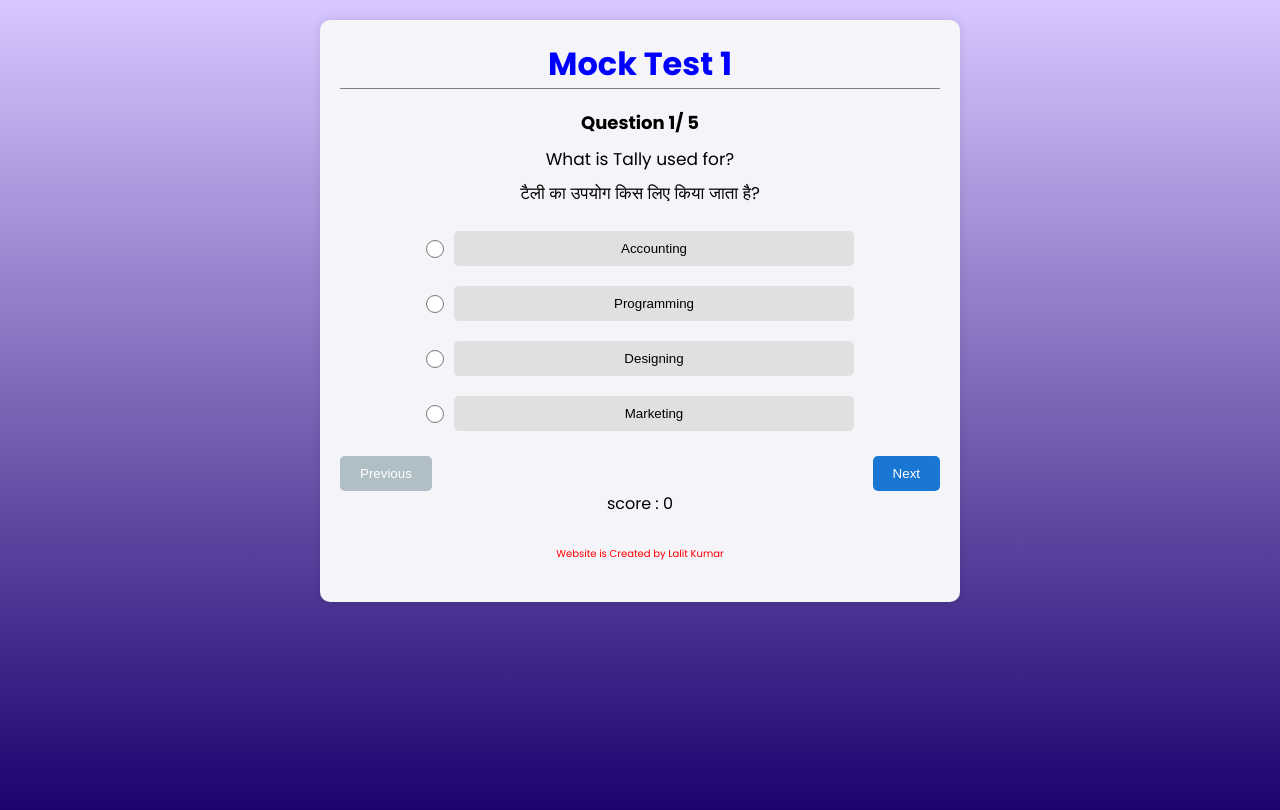
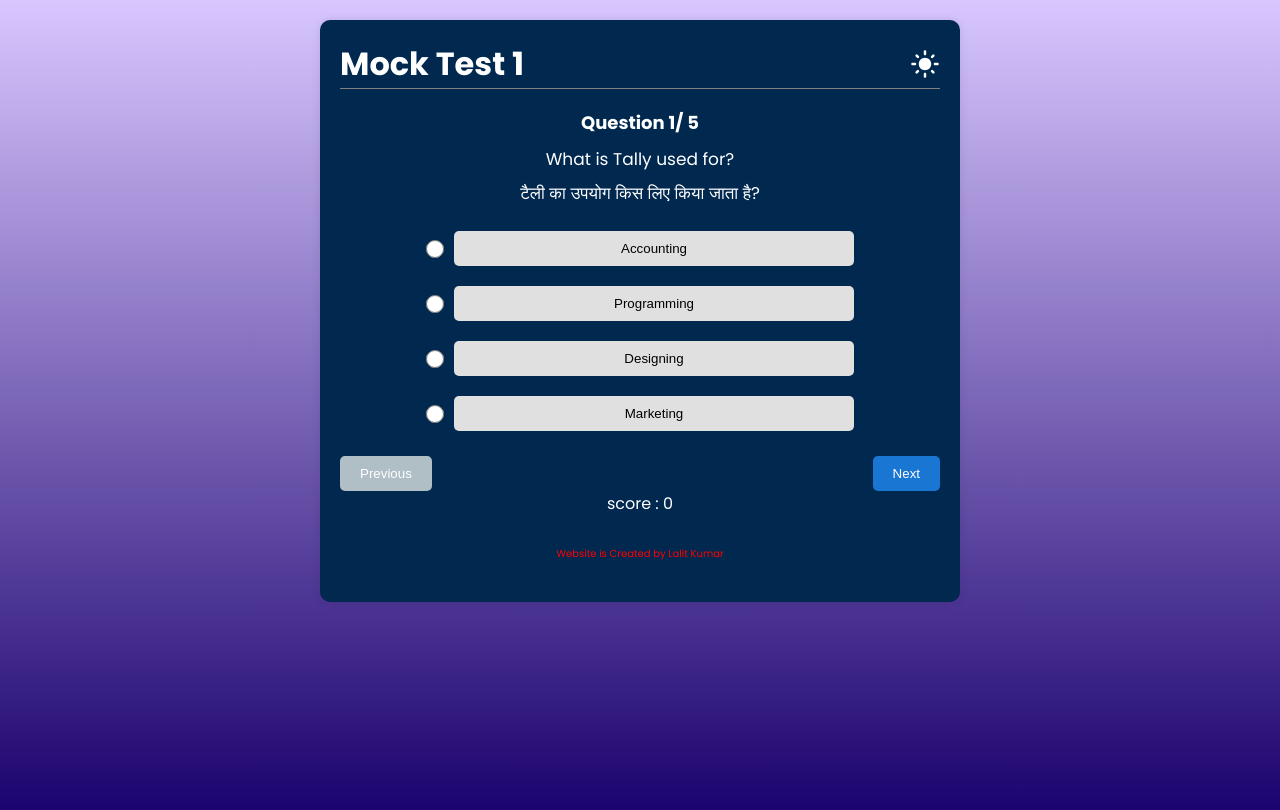
Before and after one commit to Lalitk52221/Tally-Mock-Test, a React (Vite) app: page / in a window 1280 px wide. Shown: the top 810 px of the page. Built offline with nearby package versions, Linux system fonts and the light colour scheme.

Commit message:
dark mode

```diff
--- a/package.json
+++ b/package.json
@@ -11,7 +11,8 @@
   },
   "dependencies": {
     "react": "^18.3.1",
-    "react-dom": "^18.3.1"
+    "react-dom": "^18.3.1",
+    "react-icons": "^5.2.1"
   },
   "devDependencies": {
     "@types/react": "^18.3.3",
--- a/src/Components/Mocktest.css
+++ b/src/Components/Mocktest.css
@@ -1,5 +1,5 @@
 .app {
-    font-family: 'Poppins', sans-serif;
+  font-family: "Poppins", sans-serif;
   text-align: center;
   background-color: #f4f4f9;
   padding: 20px;
@@ -8,7 +8,12 @@
   max-width: 600px;
   margin: 20px auto;
 }
-
+.header p{
+  display: flex;
+  align-items: center;
+  gap: 9px;
+  cursor: pointer;
+}
 .question-section {
   margin-bottom: 20px;
 }
@@ -26,13 +31,19 @@
   flex-direction: column;
   gap: 8px;
 }
-
+.header {
+  display: flex;
+  justify-content: space-between;
+  align-items: center;
+  gap: 10px;
+  border-bottom: 1px solid gray;
+  margin-bottom: 20px;
+}
 
 .answer-section {
   display: flex;
   flex-direction: column;
   gap: 10px;
-
 }
 .answer-section .option {
   display: flex;
@@ -58,7 +69,6 @@
 
 .answer-section button.green {
   background-color: #a5d6a7;
-
 }
 
 .answer-section button.red {
@@ -71,7 +81,8 @@
   margin-top: 20px;
 }
 
-  .navigation-buttons button, .reset-btn {
+.navigation-buttons button,
+.reset-btn {
   padding: 10px 20px;
   border: none;
   border-radius: 5px;
@@ -101,13 +112,19 @@
   font-size: 16px;
 }
 
-  h1{
+h1 {
   color: blue;
-    border-bottom: 1px solid gray;
-    margin-bottom: 20px;
 }
-  .developerName{
+.developerName {
   font-size: 10px;
   color: red;
   margin-top: 30px;
 }
+.dark {
+  background-color: #01284f;
+  color: #fff;
+}
+.header button{
+  padding: 10px;
+  border-radius: 30px;
+}
--- a/src/Components/Mocktest2.jsx
+++ b/src/Components/Mocktest2.jsx
@@ -1,12 +1,14 @@
-import React, { useState } from "react";
+import { useState } from "react";
 import "./Mocktest.css";
 import questions from "../assets/mocktest.json";
+import { MdDarkMode, MdLightMode } from "react-icons/md";
 
 const Mocktest2 = () => {
   const [currentquestion, setCurrentquestion] = useState(0);
   const [score, setScore] = useState(0);
   const [showScore, setShowScore] = useState(false);
   const [selectedAnswer, setSelectedAnswer] = useState(null);
+  const [mode, setMode] = useState("dark");
 
   const handleansweroptionclick = (option) => {
     setSelectedAnswer(option);
@@ -36,8 +38,29 @@
     setSelectedAnswer(null);
   };
 
+  const ChangeMode = () => {
+    if (mode === "dark") {
+      setMode("light");
+      // console.log("dark mode");
+    } else {
+      setMode("dark");
+      // console.log("light mode");
+    }
+  };
+
   return (
-    <div className="app">
+    <div className={`app ${mode==='dark'?"dark":''}`}>
+      <div className="header">
+        <h1 className={mode==='dark'?"dark":''}>
+          Mock Test 1
+        </h1>
+        <p>
+        {mode==="dark"?<>
+         <MdLightMode size={30} onClick={ChangeMode} /></>:
+        <MdDarkMode onClick={ChangeMode} size={30}/>
+      }
+      </p>
+      </div>
       {showScore ? (
         <>
           <div className="score-section">
@@ -51,7 +74,6 @@
         </>
       ) : (
         <div className="question-section">
-          <h1>Mock Test 1 </h1>
           <div className="question-count">
             <span>Question {currentquestion + 1}</span>/ {questions.length}
           </div>
@@ -69,7 +91,7 @@
                     style={{ width: "18px", height: "18px" }}
                     name="option"
                     checked={selectedAnswer === option}
-                    onChange={()=>handleansweroptionclick(option)}
+                    onChange={() => handleansweroptionclick(option)}
                   />
                   <button
                     onClick={() => handleansweroptionclick(option)}
```
Also changed, not shown: 1 other file (tests, documents, lock files or other folders). Lines whose indentation alone changed are shown as unchanged.
